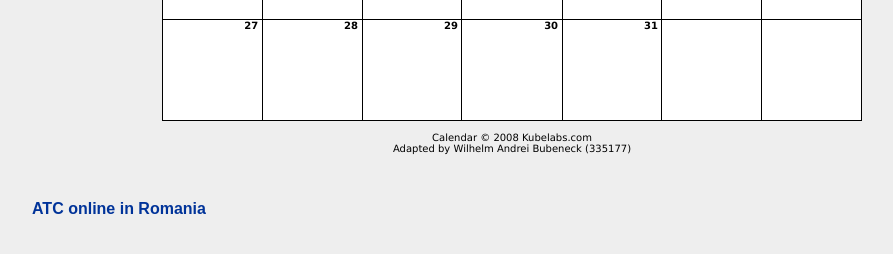
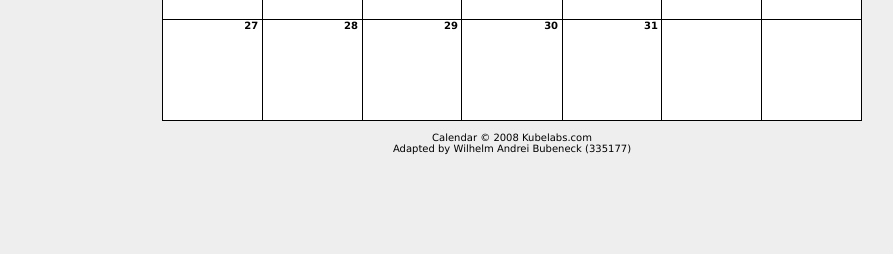
Before and after one commit to AndreiChim/IVAORO_TMS, a PHP site: page /website/ in a window 1280 px wide. Shown: the part 1053-1307 px from the top of the page, without its empty margins (128-1021 px from the left). Run offline with PHP 8.4, Linux system fonts and the light colour scheme; data that the repository does not hold is empty; some libraries are stand-ins or nearby versions.

Commit message:
fixed homepage calendar iframe height

```diff
--- a/home.php
+++ b/home.php
@@ -21,13 +21,8 @@
 		</h4>
 
 		<div id='calendar_frame'>
-			<iframe src='/calendar/index.php' frameborder='0' style='width:960px; height:660px; border-style: none;'>
+			<iframe src='calendar/index.php' frameborder='0' style='width:960px; height:760px; border-style: none;'>
 			</iframe>
-		</div>
-
-		<div id='indicators'>
-			<h4>ATC online in Romania</h4><br>
-			<img src="http://status.ivao.aero/ATC/lr.png" alt="Online ATC list">
 		</div>
 
 
```
